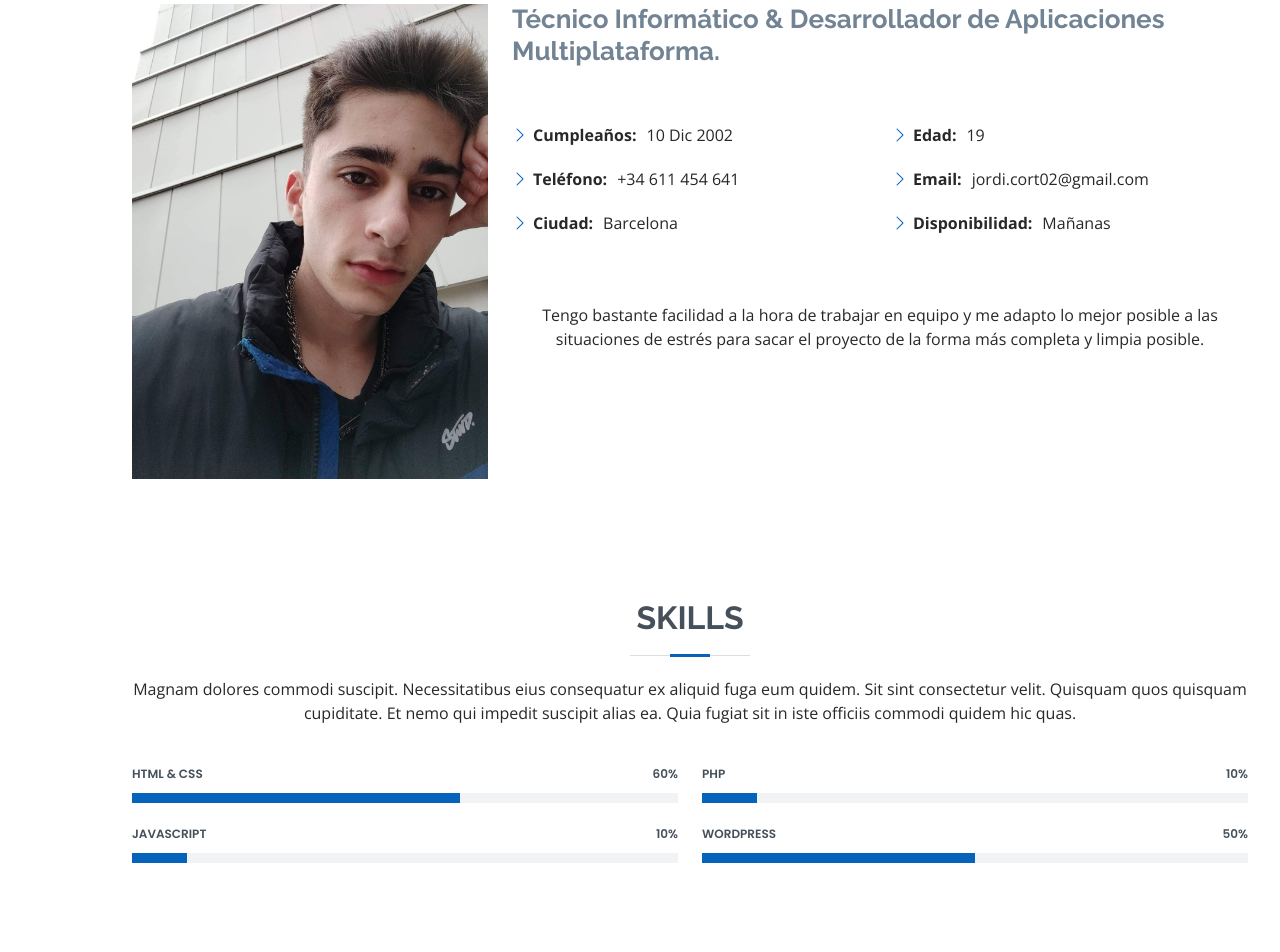
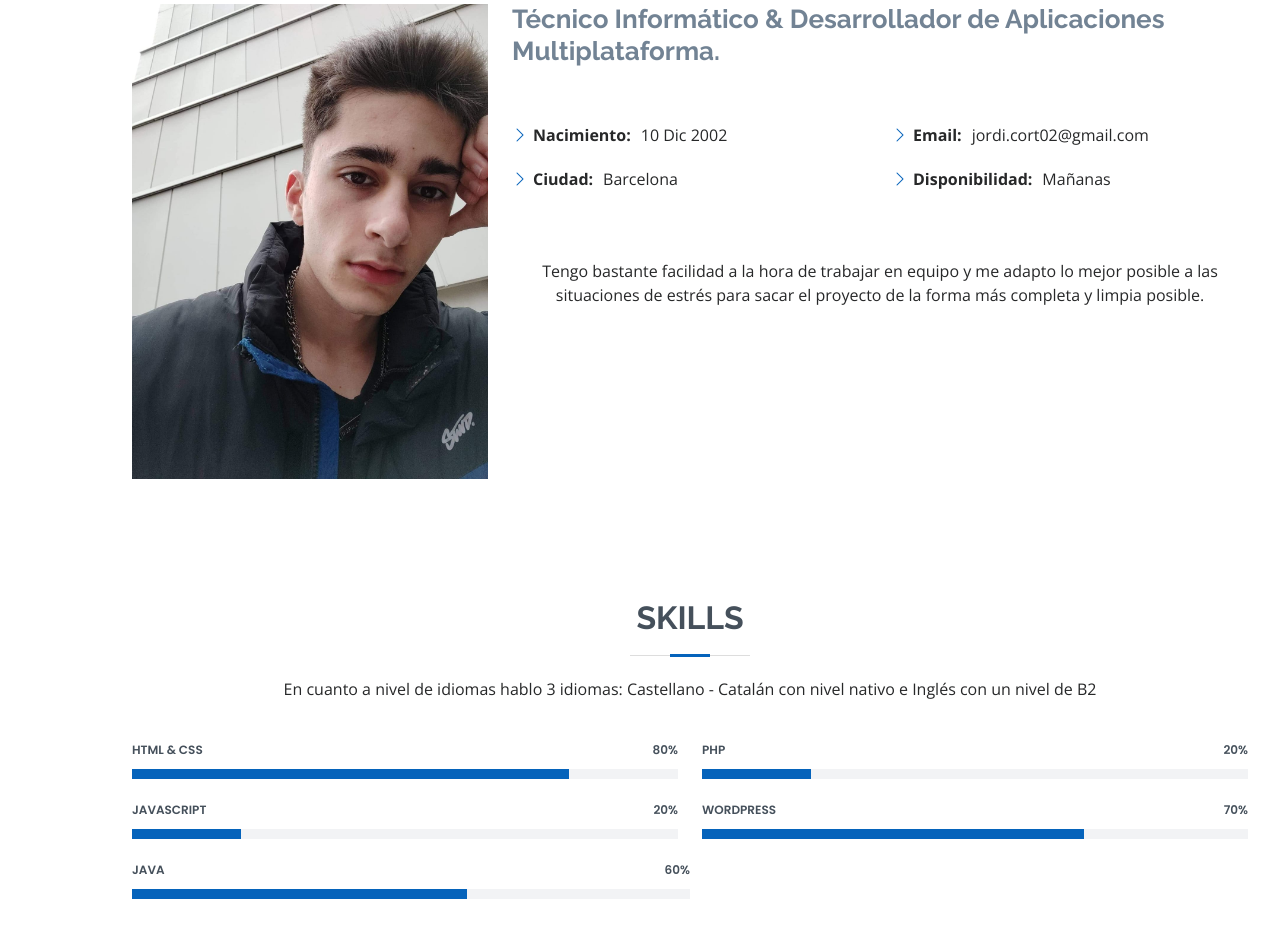
Before and after one commit to Zacoleo/cvResponsive, a plain HTML site: page index.html in a window 1280 px wide. Shown: the part 1060-2012 px from the top of the page. Drawn offline with nearby package versions, Linux system fonts and the light colour scheme.

Commit message:
Actualizando cv

```diff
--- a/index.html
+++ b/index.html
@@ -85,14 +85,12 @@
             <div class="row">
               <div class="col-lg-6">
                 <ul>
-                  <li><i class="bi bi-chevron-right"></i> <strong>Cumpleaños:</strong> <span>10 Dic 2002</span></li>
-                  <li><i class="bi bi-chevron-right"></i> <strong>Teléfono:</strong> <span>+34 611 454 641</span></li>
+                  <li><i class="bi bi-chevron-right"></i> <strong>Nacimiento:</strong> <span>10 Dic 2002</span></li>
                   <li><i class="bi bi-chevron-right"></i> <strong>Ciudad:</strong> <span>Barcelona</span></li>
                 </ul>
               </div>
               <div class="col-lg-6">
                 <ul>
-                  <li><i class="bi bi-chevron-right"></i> <strong>Edad:</strong> <span>19</span></li>
                   <li><i class="bi bi-chevron-right"></i> <strong>Email:</strong> <span>jordi.cort02@gmail.com</span></li>
                   <li><i class="bi bi-chevron-right"></i> <strong>Disponibilidad:</strong> <span>Mañanas</span></li>
                 </ul>
@@ -116,7 +114,7 @@
 
         <div class="section-title">
           <h2>Skills</h2>
-          <p>Magnam dolores commodi suscipit. Necessitatibus eius consequatur ex aliquid fuga eum quidem. Sit sint consectetur velit. Quisquam quos quisquam cupiditate. Et nemo qui impedit suscipit alias ea. Quia fugiat sit in iste officiis commodi quidem hic quas.</p>
+          <p>En cuanto a nivel de idiomas hablo 3 idiomas: Castellano - Catalán con nivel nativo e Inglés con un nivel de B2</p>
         </div>
 
         <div class="row skills-content">
@@ -124,16 +122,16 @@
           <div class="col-lg-6">
 
             <div class="progress">
-              <span class="skill">HTML & CSS <i class="val">60%</i></span>
+              <span class="skill">HTML & CSS <i class="val">80%</i></span>
               <div class="progress-bar-wrap">
-                <div class="progress-bar" role="progressbar" aria-valuenow="60" aria-valuemin="0" aria-valuemax="100"></div>
+                <div class="progress-bar" role="progressbar" aria-valuenow="80" aria-valuemin="0" aria-valuemax="100"></div>
               </div>
             </div>
 
             <div class="progress">
-              <span class="skill">JavaScript <i class="val">10%</i></span>
+              <span class="skill">JavaScript <i class="val">20%</i></span>
               <div class="progress-bar-wrap">
-                <div class="progress-bar" role="progressbar" aria-valuenow="10" aria-valuemin="0" aria-valuemax="100"></div>
+                <div class="progress-bar" role="progressbar" aria-valuenow="20" aria-valuemin="0" aria-valuemax="100"></div>
               </div>
             </div>
 
@@ -142,18 +140,38 @@
           <div class="col-lg-6">
 
             <div class="progress">
-              <span class="skill">PHP <i class="val">10%</i></span>
+              <span class="skill">PHP <i class="val">20%</i></span>
               <div class="progress-bar-wrap">
-                <div class="progress-bar" role="progressbar" aria-valuenow="10" aria-valuemin="0" aria-valuemax="100"></div>
+                <div class="progress-bar" role="progressbar" aria-valuenow="20" aria-valuemin="0" aria-valuemax="100"></div>
               </div>
             </div>
 
             <div class="progress">
-              <span class="skill">WordPress <i class="val">50%</i></span>
+              <span class="skill">WordPress <i class="val">70%</i></span>
               <div class="progress-bar-wrap">
-                <div class="progress-bar" role="progressbar" aria-valuenow="50" aria-valuemin="0" aria-valuemax="100"></div>
+                <div class="progress-bar" role="progressbar" aria-valuenow="70" aria-valuemin="0" aria-valuemax="100"></div>
               </div>
             </div>
+
+            </div>
+
+          </div>
+
+          <div class="col-lg-6">
+
+            <div class="progress">
+              <span class="skill">Java <i class="val">60%</i></span>
+              <div class="progress-bar-wrap">
+                <div class="progress-bar" role="progressbar" aria-valuenow="60" aria-valuemin="0" aria-valuemax="100"></div>
+              </div>
+            </div>
+
+            <!-- <div class="progress">
+              <span class="skill">WordPress <i class="val">70%</i></span>
+              <div class="progress-bar-wrap">
+                <div class="progress-bar" role="progressbar" aria-valuenow="70" aria-valuemin="0" aria-valuemax="100"></div>
+              </div>
+            </div> -->
 
             </div>
 
@@ -247,7 +265,7 @@
         <div class="container" data-aos="fade-up">
 
           <div class="section-title">
-            <h2>Contact</h2>
+            <h2>Contactame</h2>
           </div>
 
           <div class="containerOrder">
@@ -279,11 +297,6 @@
                   <p>jordi.cort02@gmail.com</p>
                 </div>
 
-                <div class="phone">
-                  <i class="bi bi-phone"></i>
-                  <h4>Teléfono:</h4>
-                  <p>+34 611 454 641</p>
-                </div>
               </div>
             <!-- </div> -->
           </div>
```
